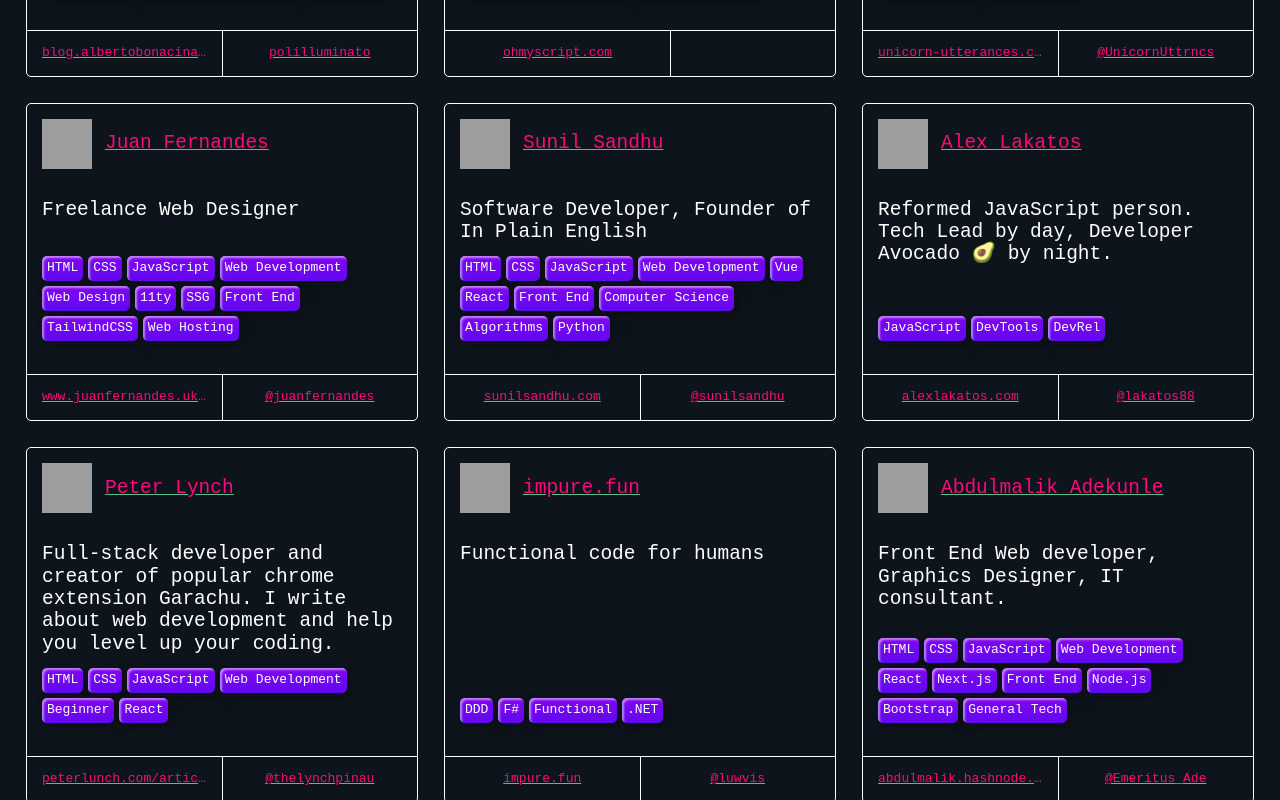
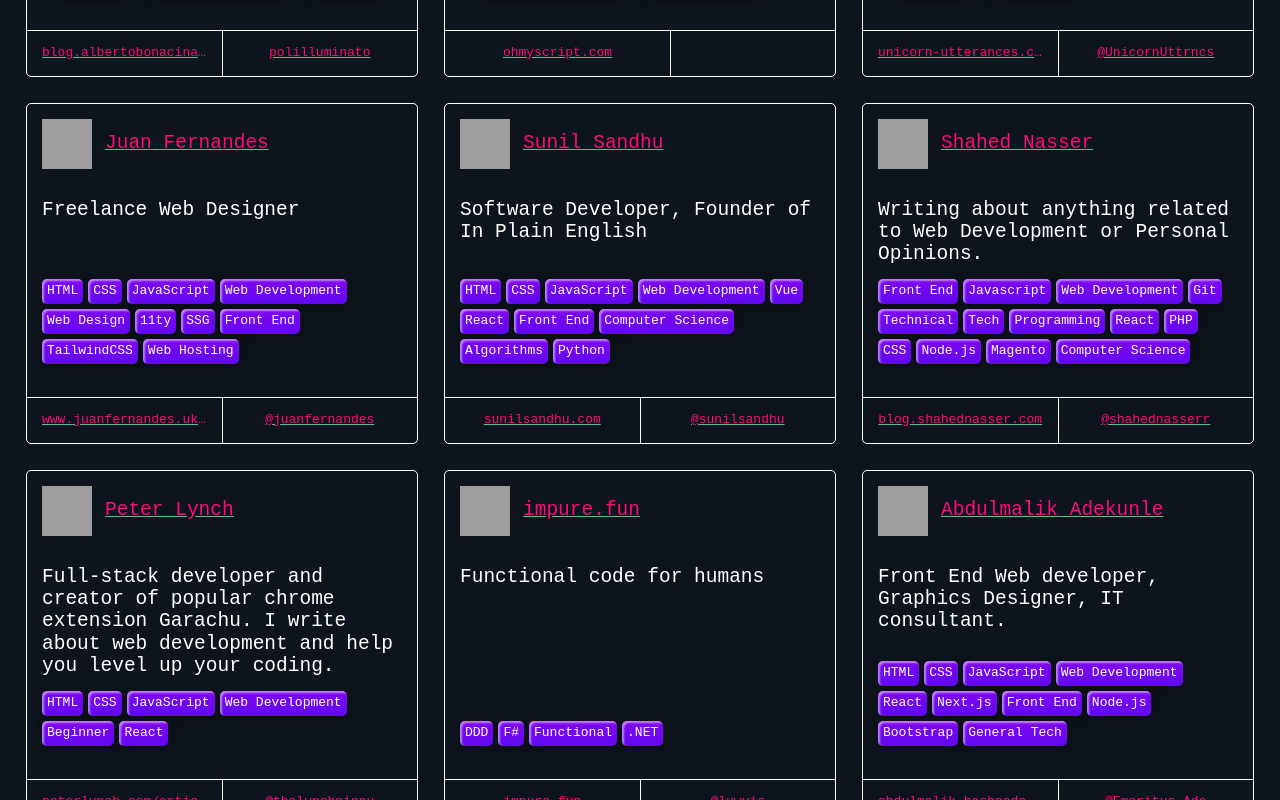
Before and after one commit to markodenic/awesome-tech-blogs, a Nuxt app: page / in a window 1280 px wide. Shown: the part 2160-2960 px from the top of the page. Built offline with nearby package versions, Linux system fonts and the light colour scheme; grey boxes are pictures that could not be loaded.

Commit message:
move to a random place to avoid merge conflicts

```diff
--- a/data.js
+++ b/data.js
@@ -1656,6 +1656,17 @@ module.exports = [
     ]
   },
   {
+    name: 'Alex Lakatos',
+    description: 'Reformed JavaScript person. Tech Lead by day, Developer Avocado 🥑 by night.',
+    url: 'https://alexlakatos.com/',
+    twitter: '@lakatos88',
+    tags: [
+      'JavaScript',
+      'DevTools',
+      'DevRel'
+    ]
+  },
+  {
     name: 'Shahed Nasser',
     description: 'Writing about anything related to Web Development or Personal Opinions.',
     url: 'https://blog.shahednasser.com/',
@@ -1675,16 +1686,5 @@ module.exports = [
       'Magento',
       'Computer Science',
     ]
-  },
-  {
-    name: 'Alex Lakatos',
-    description: 'Reformed JavaScript person. Tech Lead by day, Developer Avocado 🥑 by night.',
-    url: 'https://alexlakatos.com/',
-    twitter: '@lakatos88',
-    tags: [
-      'JavaScript',
-      'DevTools',
-      'DevRel'
-    ]
   }
 ];
```
